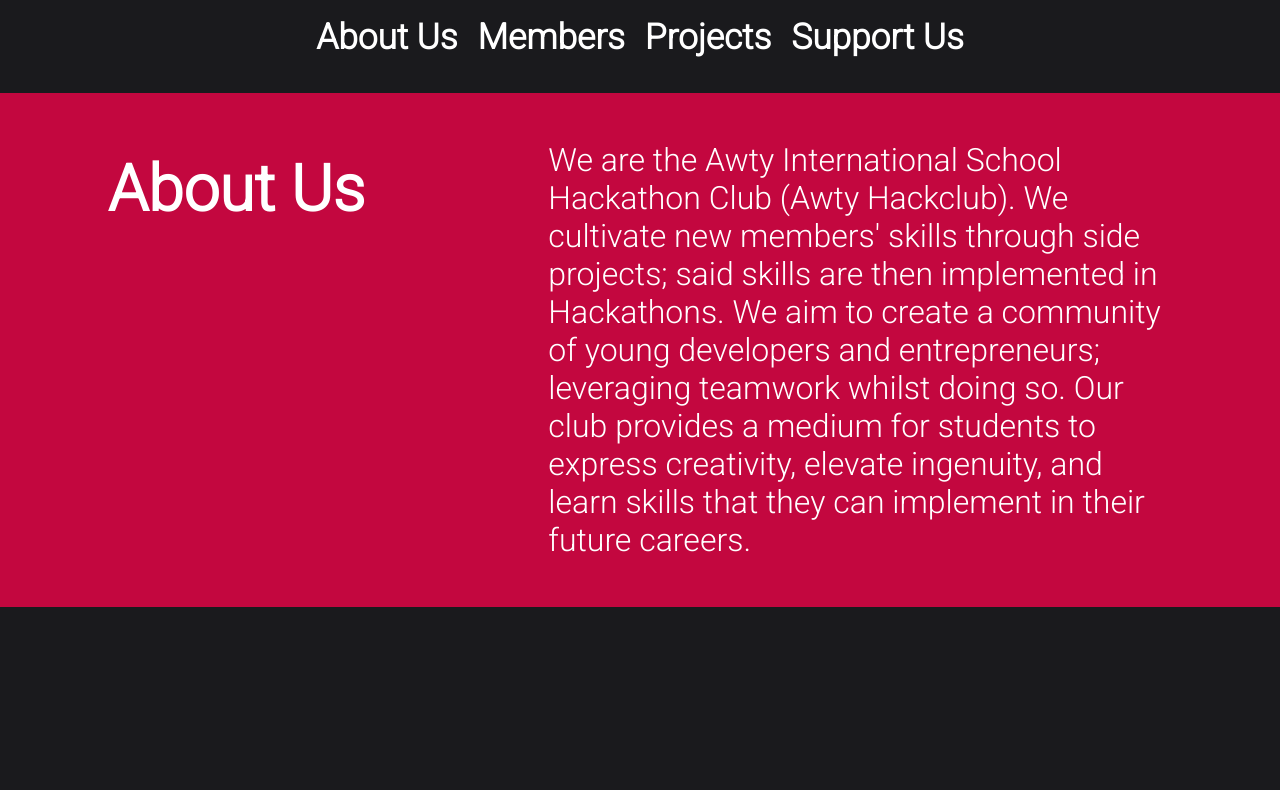
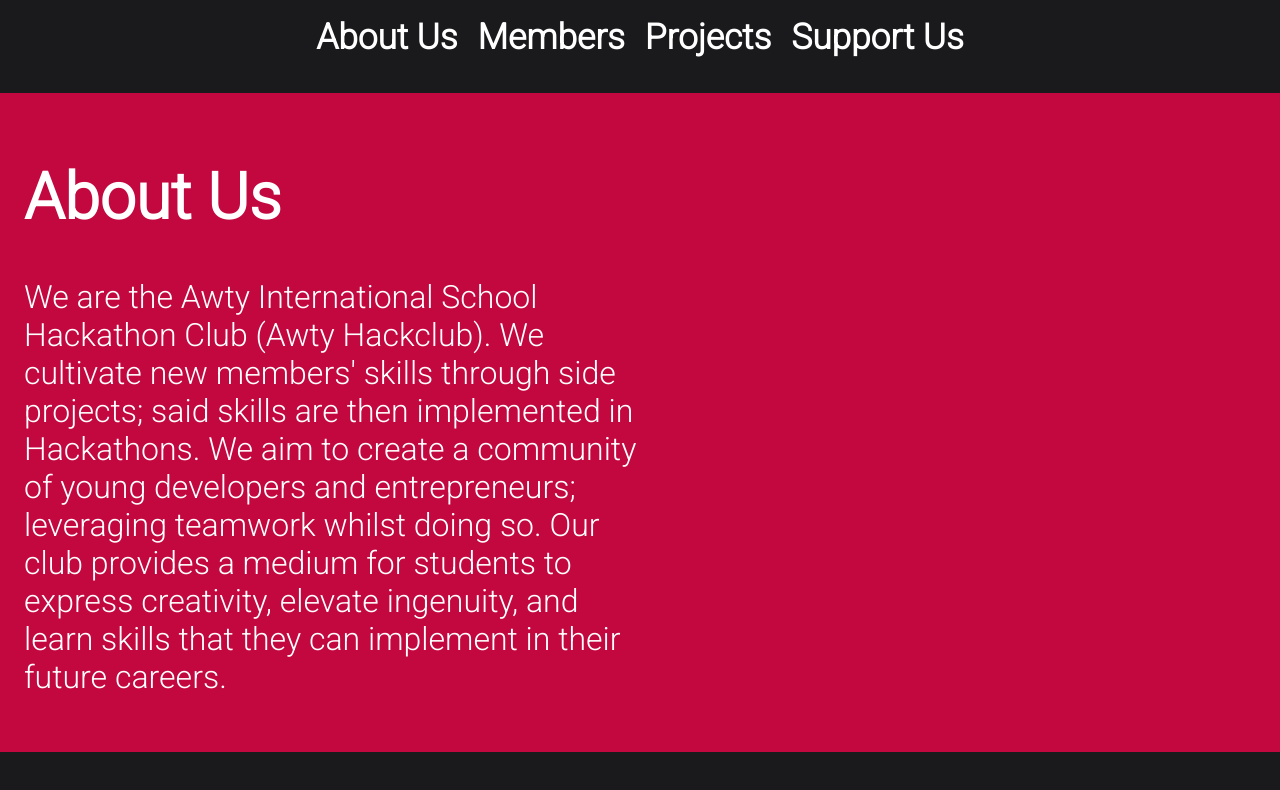
Before and after one commit to Awty-Hackclub/Portfolio, a React (Create React App) app in the folder app/: page / in a window 1280 px wide. Shown: the top 790 px of the page. Built offline with nearby package versions, Linux system fonts and the light colour scheme.

Commit message:
reverted to previous alignment

```diff
--- a/app/src/App.css
+++ b/app/src/App.css
@@ -31,11 +31,10 @@
 }
 
 .about_us {
-    display: flex;
     background-color: #c3073F;
-    justify-content: space-around;
+    justify-content: left;
     font-size: 2rem;
-    padding: 1rem;
+    padding: 1.5rem;
     color: #ffffff;
 }
 
```
